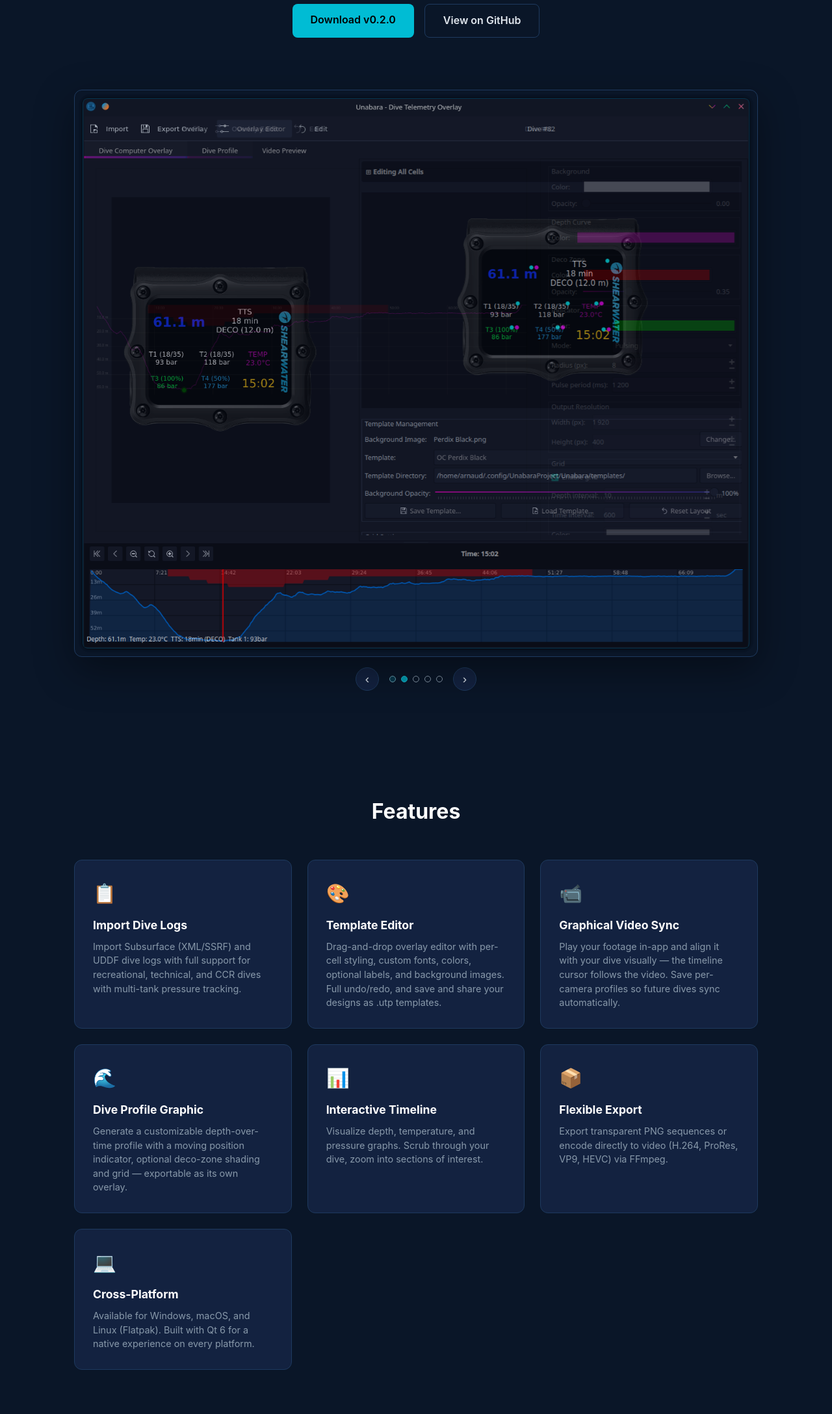
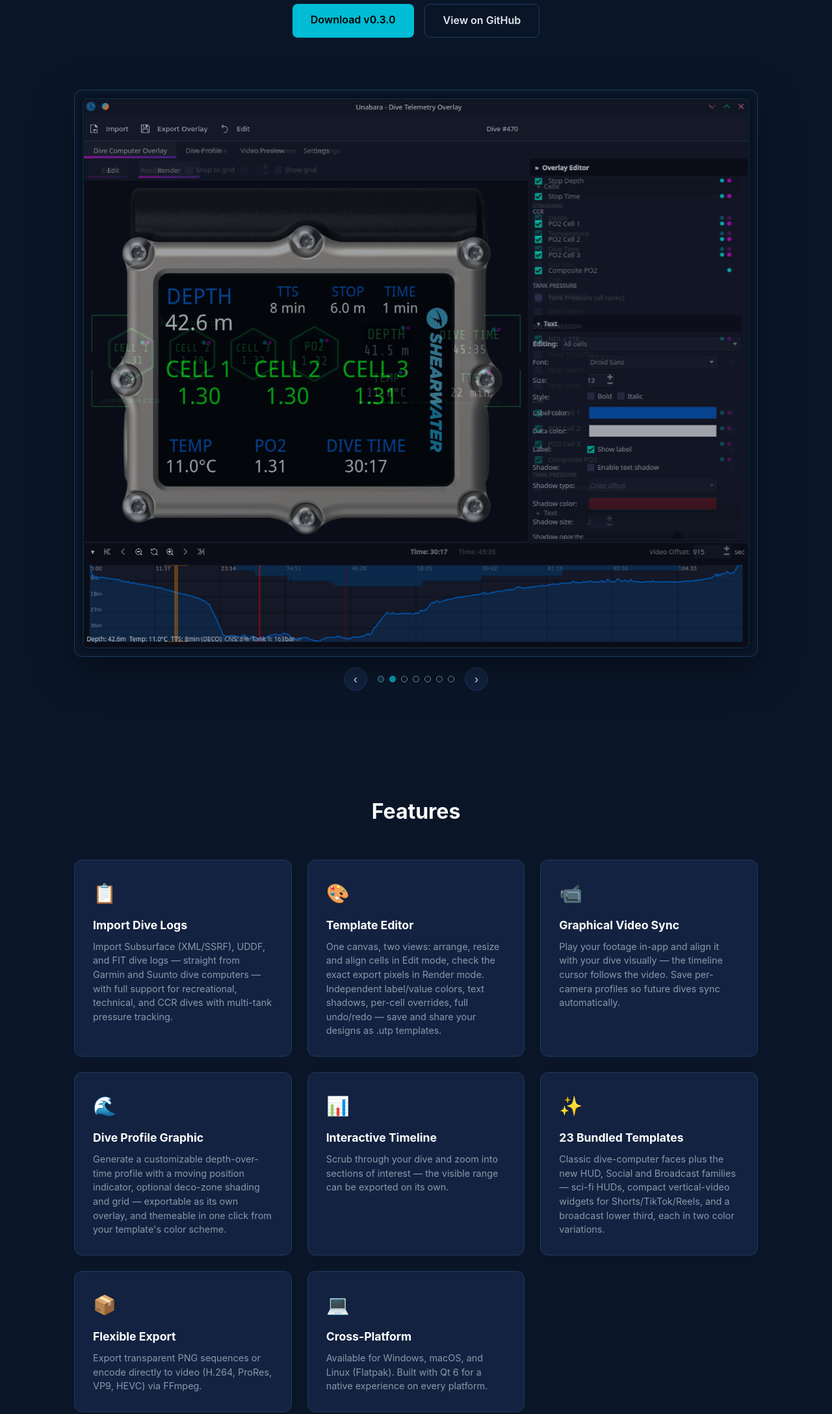
Before and after one commit to arnauddupuis/unabara, a plain HTML site: page docs/index.html in a window 1280 px wide. Shown: the part 440-2616 px from the top of the page at 65% size. Drawn offline with Linux system fonts and the light colour scheme.

Commit message:
docs: update website and screenshots for v0.3.0 release

```diff
--- a/docs/index.html
+++ b/docs/index.html
@@ -4,7 +4,7 @@
     <meta charset="UTF-8">
     <meta name="viewport" content="width=device-width, initial-scale=1.0">
     <title>Unabara - Telemetry Overlays for Scuba Diving Videos</title>
-    <meta name="description" content="Open-source desktop application for creating telemetry overlays for scuba diving videos. Import Subsurface and UDDF dive logs, customize overlays, sync your footage, and export with ease.">
+    <meta name="description" content="Open-source desktop application for creating telemetry overlays for scuba diving videos. Import Subsurface, UDDF and FIT (Garmin/Suunto) dive logs, customize overlays, sync your footage, and export with ease.">
     <link rel="icon" type="image/svg+xml" href="images/unabara-icon.svg">
     <link rel="stylesheet" href="style.css">
 </head>
@@ -33,7 +33,7 @@
             <h1>Telemetry overlays for scuba diving videos</h1>
             <p class="hero-subtitle">Import your dive logs, customize your overlay, export in seconds. Open source, cross-platform, free.</p>
             <div class="hero-buttons">
-                <a href="#download" class="btn btn-primary">Download v0.2.0</a>
+                <a href="#download" class="btn btn-primary">Download v0.3.0</a>
                 <a href="https://github.com/arnauddupuis/unabara" target="_blank" class="btn btn-secondary">View on GitHub</a>
             </div>
         </div>
@@ -44,11 +44,13 @@
         <div class="container">
             <div class="carousel">
                 <div class="carousel-track">
-                    <img src="images/unabara-release-0.2.0-screenshot.01.png" alt="Unabara main interface" class="carousel-slide active">
-                    <img src="images/unabara-release-0.2.0-screenshot.02.png" alt="Unabara dive profile editor" class="carousel-slide">
-                    <img src="images/unabara-release-0.2.0-screenshot.03.png" alt="Unabara video preview" class="carousel-slide">
-                    <img src="images/unabara-release-0.2.0-screenshot.04.png" alt="Unabara overlay editor (CCR)" class="carousel-slide">
-                    <img src="images/unabara-release-0.2.0-screenshot.05.png" alt="Unabara video preview (missing metadata)" class="carousel-slide">
+                    <img src="images/unabara-release-0.3.0-screenshot.01.png" alt="Unabara overlay editor — Edit mode canvas" class="carousel-slide active">
+                    <img src="images/unabara-release-0.3.0-screenshot.02.png" alt="Unabara overlay editor — Render mode with a HUD template" class="carousel-slide">
+                    <img src="images/unabara-release-0.3.0-screenshot.03.png" alt="Unabara dive profile with template color scheme" class="carousel-slide">
+                    <img src="images/unabara-release-0.3.0-screenshot.04.png" alt="Unabara video preview and sync" class="carousel-slide">
+                    <img src="images/unabara-release-0.3.0-screenshot.05.png" alt="Unabara overlay editor (CCR template)" class="carousel-slide">
+                    <img src="images/unabara-release-0.3.0-screenshot.06.png" alt="Unabara overlay editor (CCR template)" class="carousel-slide">
+                    <img src="images/unabara-release-0.3.0-screenshot.07.png" alt="Unabara overlay editor (CCR template)" class="carousel-slide">
                 </div>
                 <div class="carousel-controls">
                     <button class="carousel-btn carousel-prev" aria-label="Previous screenshot">&lsaquo;</button>
@@ -58,6 +60,8 @@
                         <button class="carousel-dot" aria-label="Screenshot 3"></button>
                         <button class="carousel-dot" aria-label="Screenshot 4"></button>
                         <button class="carousel-dot" aria-label="Screenshot 5"></button>
+                        <button class="carousel-dot" aria-label="Screenshot 6"></button>
+                        <button class="carousel-dot" aria-label="Screenshot 7"></button>
                     </div>
                     <button class="carousel-btn carousel-next" aria-label="Next screenshot">&rsaquo;</button>
                 </div>
@@ -98,12 +102,12 @@
                 <div class="feature-card">
                     <div class="feature-icon">&#x1F4CB;</div>
                     <h3>Import Dive Logs</h3>
-                    <p>Import Subsurface (XML/SSRF) and UDDF dive logs with full support for recreational, technical, and CCR dives with multi-tank pressure tracking.</p>
+                    <p>Import Subsurface (XML/SSRF), UDDF, and FIT dive logs &mdash; straight from Garmin and Suunto dive computers &mdash; with full support for recreational, technical, and CCR dives with multi-tank pressure tracking.</p>
                 </div>
                 <div class="feature-card">
                     <div class="feature-icon">&#x1F3A8;</div>
                     <h3>Template Editor</h3>
-                    <p>Drag-and-drop overlay editor with per-cell styling, custom fonts, colors, optional labels, and background images. Full undo/redo, and save and share your designs as .utp templates.</p>
+                    <p>One canvas, two views: arrange, resize and align cells in Edit mode, check the exact export pixels in Render mode. Independent label/value colors, text shadows, per-cell overrides, full undo/redo &mdash; save and share your designs as .utp templates.</p>
                 </div>
                 <div class="feature-card">
                     <div class="feature-icon">&#x1F4F9;</div>
@@ -113,12 +117,17 @@
                 <div class="feature-card">
                     <div class="feature-icon">&#x1F30A;</div>
                     <h3>Dive Profile Graphic</h3>
-                    <p>Generate a customizable depth-over-time profile with a moving position indicator, optional deco-zone shading and grid &mdash; exportable as its own overlay.</p>
+                    <p>Generate a customizable depth-over-time profile with a moving position indicator, optional deco-zone shading and grid &mdash; exportable as its own overlay, and themeable in one click from your template's color scheme.</p>
                 </div>
                 <div class="feature-card">
                     <div class="feature-icon">&#x1F4CA;</div>
                     <h3>Interactive Timeline</h3>
-                    <p>Visualize depth, temperature, and pressure graphs. Scrub through your dive, zoom into sections of interest.</p>
+                    <p>Scrub through your dive and zoom into sections of interest &mdash; the visible range can be exported on its own.</p>
+                </div>
+                <div class="feature-card">
+                    <div class="feature-icon">&#x2728;</div>
+                    <h3>23 Bundled Templates</h3>
+                    <p>Classic dive-computer faces plus the new HUD, Social and Broadcast families &mdash; sci-fi HUDs, compact vertical-video widgets for Shorts/TikTok/Reels, and a broadcast lower third, each in two color variations.</p>
                 </div>
                 <div class="feature-card">
                     <div class="feature-icon">&#x1F4E6;</div>
@@ -166,14 +175,14 @@
                     <span class="step-number">1</span>
                     <div>
                         <h3>Import your dive log</h3>
-                        <p>Import your dive from Subsurface (.ssrf / .xml) or any app that exports UDDF (.uddf).</p>
+                        <p>Import your dive from Subsurface (.ssrf / .xml), any app that exports UDDF (.uddf), or straight from your Garmin or Suunto dive computer (.fit).</p>
                     </div>
                 </div>
                 <div class="step">
                     <span class="step-number">2</span>
                     <div>
                         <h3>Customize your overlay</h3>
-                        <p>Pick a template or create your own. Drag cells, change fonts, add a background image.</p>
+                        <p>Pick one of the 23 bundled templates or create your own. Drag and resize cells, change fonts, colors and shadows, then check the exact result in Render mode.</p>
                     </div>
                 </div>
                 <div class="step">
```
Also changed, not shown: docs/images/unabara-release-0.3.0-screenshot.01.png (added), docs/images/unabara-release-0.3.0-screenshot.02.png (added), docs/images/unabara-release-0.3.0-screenshot.03.png (added), docs/images/unabara-release-0.3.0-screenshot.04.png (added), docs/images/unabara-release-0.3.0-screenshot.05.png (added), docs/images/unabara-release-0.3.0-screenshot.06.png (added), docs/images/unabara-release-0.3.0-screenshot.07.png (added).
